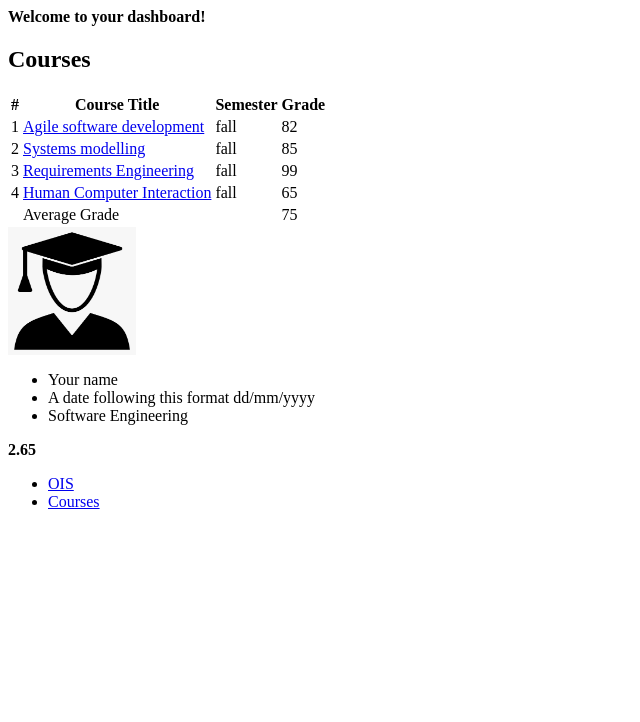
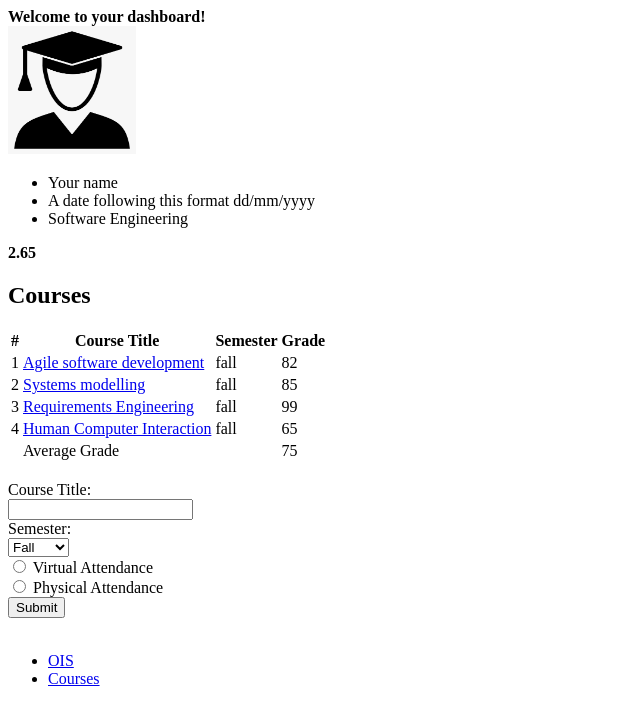
Before and after one commit to helenaAKiisler/WAD, a plain HTML site: page index.html in a window 1280 px wide. Shown: the whole page, without its empty margins (0-640 px from the left). Drawn offline with Linux system fonts and the light colour scheme.

Commit message:
Added a form to add a course to html file

```diff
--- a/index.html
+++ b/index.html
@@ -1,3 +1,4 @@
+<!DOCTYPE html>
 <html lang="en">
   <head>
     <meta charset="UTF-8">
@@ -9,6 +10,21 @@
     <header>
       <strong>Welcome to your dashboard!</strong>
     </header>
+    <section>
+        <div>
+            <img src="res/images/me.png" width="128" height="128" alt="My picture">
+        </div>
+        <div>
+            <ul>
+                <li>Your name</li>
+                <li> A date following this format dd/mm/yyyy</li>
+                <li> Software Engineering </li>
+            </ul>
+        </div>
+        <div>
+            <strong>2.65</strong>
+        </div>
+    </section>
     <section>
         <h1>Courses</h1>
         <table>
@@ -54,23 +70,22 @@
                 <td>75</td>
               </tr>
             </tfoot>
-        </table>
+        </table> <br>
     </section>
-    <section>
-        <div>
-            <img src="res/images/me.png" width="128" height="128" alt="My picture">
-        </div>
-        <div>
-            <ul>
-                <li>Your name</li>
-                <li> A date following this format dd/mm/yyyy</li>
-                <li> Software Engineering </li>
-            </ul>
-        </div>
-        <div>
-            <strong>2.65</strong>
-        </div>
-    </section>
+    <form>
+          <label for="fname">Course Title: </label><br>
+          <input type="text" id="fname" name="fname"><br>
+          <label for="semesters">Semester: </label><br>
+          <select name="semesters" id="semesters">
+            <option value="fall">Fall</option>
+            <option value="spring">Spring</option>
+          </select><br>
+          <input type="radio" id="virtual" name="attendance" value="virtual">
+          <label for="virtual">Virtual Attendance</label><br>
+          <input type="radio" id="physical" name="attendance" value="physical">
+          <label for="physical">Physical Attendance</label><br>
+          <input type="submit" value="Submit"><br>
+        </form> <br>
     <footer>
         <ul>
             <li>
```
